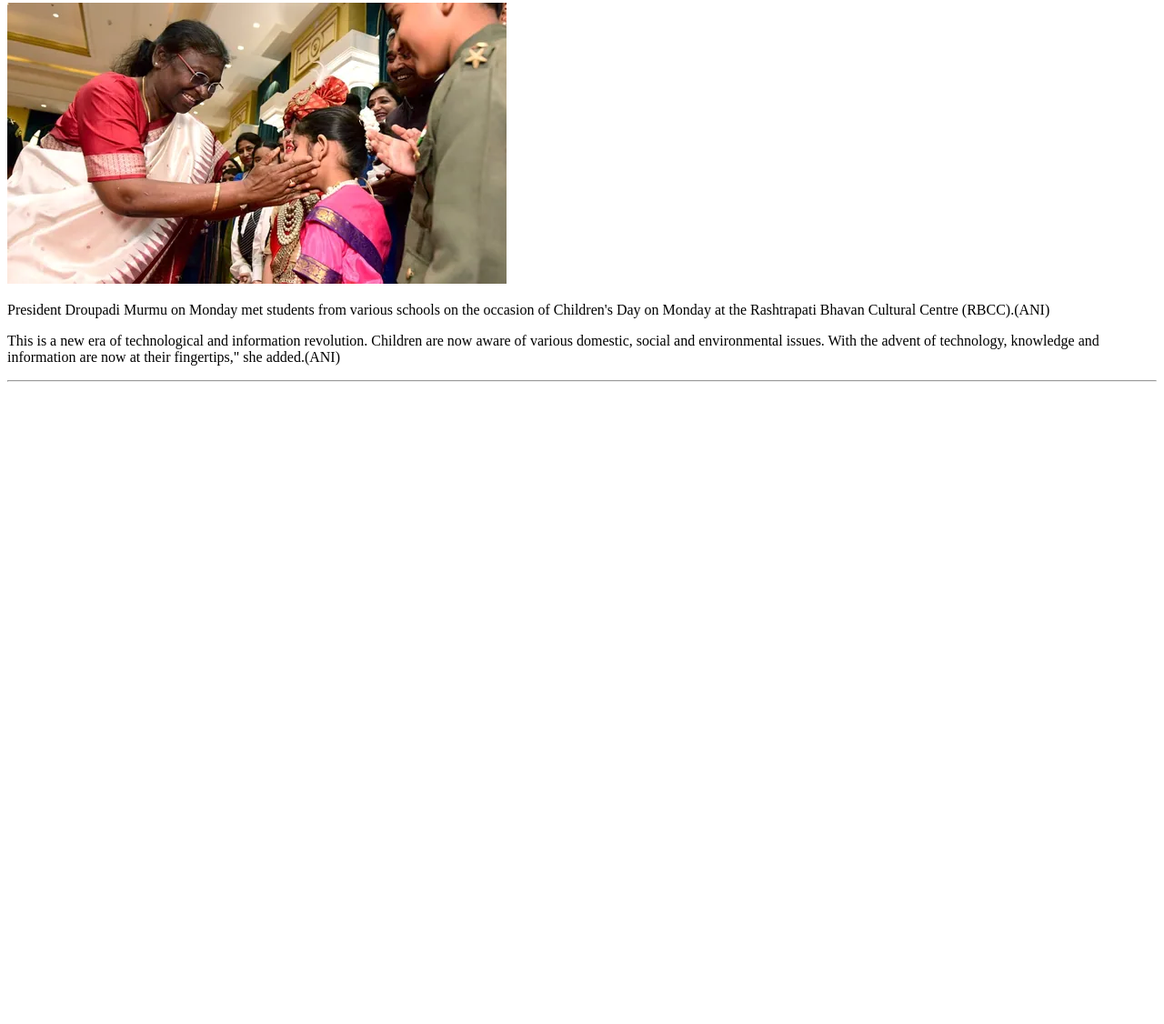
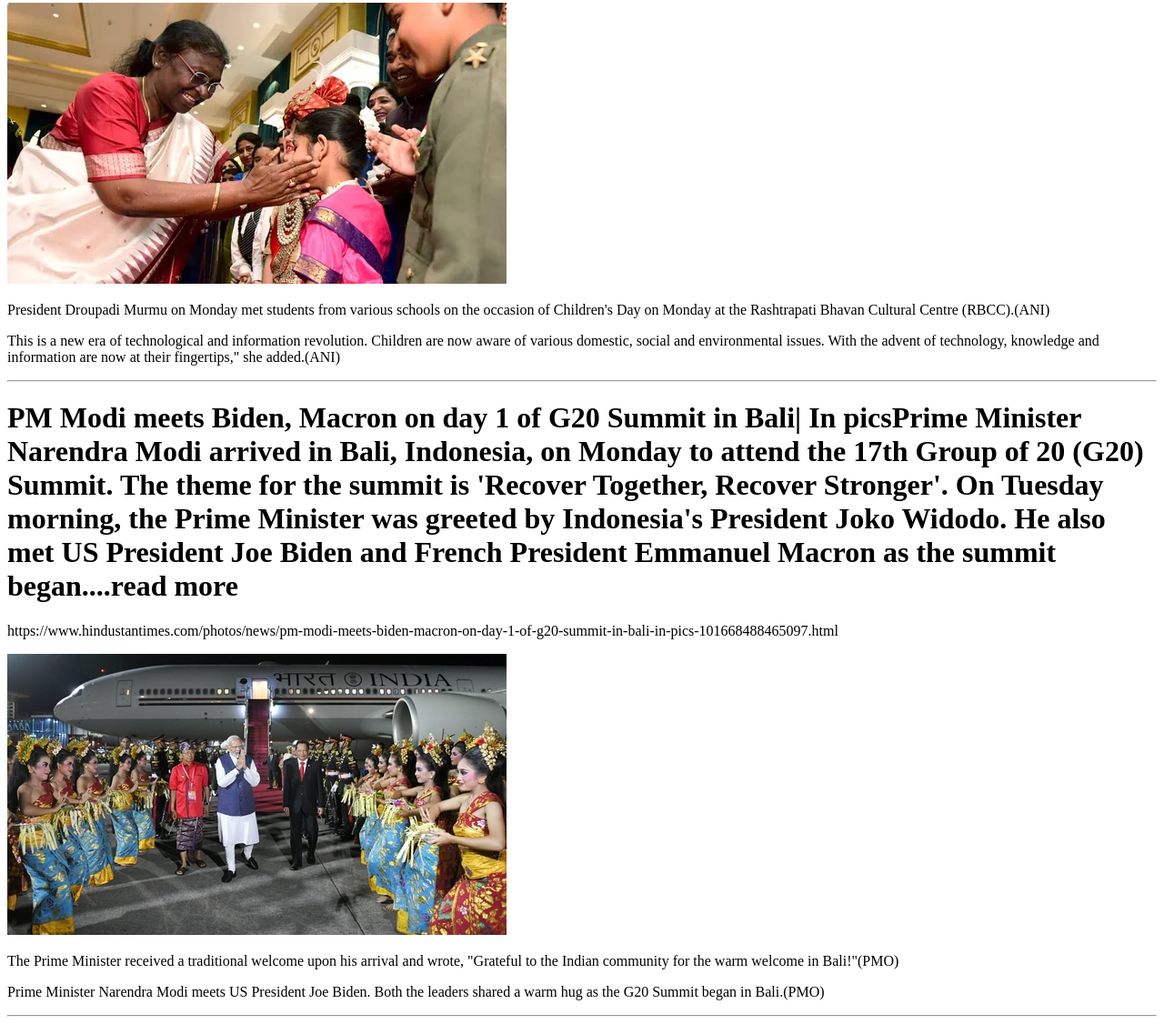
Before and after one commit to ranipankaj7000/pankaj, a plain HTML site: page index.html in a window 1280 px wide. Shown: the part 608-1734 px from the top of the page at 91% size. Before the commit the page ends 1036 px from the top, so only its background shows below. Drawn offline with Linux system fonts and the light colour scheme.

Commit message:
commit 3

```diff
--- a/index.html
+++ b/index.html
@@ -19,6 +19,18 @@
 
         <hr>
 
+        <h1>PM Modi meets Biden, Macron on day 1 of G20 Summit in Bali| In picsPrime Minister Narendra Modi arrived in Bali, Indonesia, on Monday to attend the 17th Group of 20 (G20) Summit. The theme for the summit is 'Recover Together, Recover Stronger'. On Tuesday morning, the Prime Minister was greeted by Indonesia's President Joko Widodo. He also met US President Joe Biden and French President Emmanuel Macron as the summit began....read more</h1>
+        <p>https://www.hindustantimes.com/photos/news/pm-modi-meets-biden-macron-on-day-1-of-g20-summit-in-bali-in-pics-101668488465097.html</p>
+        <img src="./img/3.jfif" alt="pm" />
+        <p>The Prime Minister received a traditional welcome upon his arrival and wrote, "Grateful to the Indian community for the warm welcome in Bali!"(PMO)</p>
+        <p>Prime Minister Narendra Modi meets US President Joe Biden. Both the leaders shared a warm hug as the G20 Summit began in Bali.(PMO)</p>
+
+        <hr>
+
+
+
+
+
 
     </body>
 </html>
```
Also changed, not shown: img/3.jfif (added).
